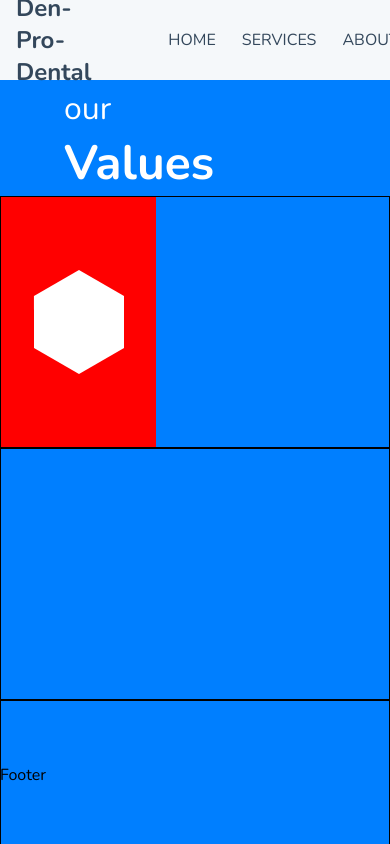
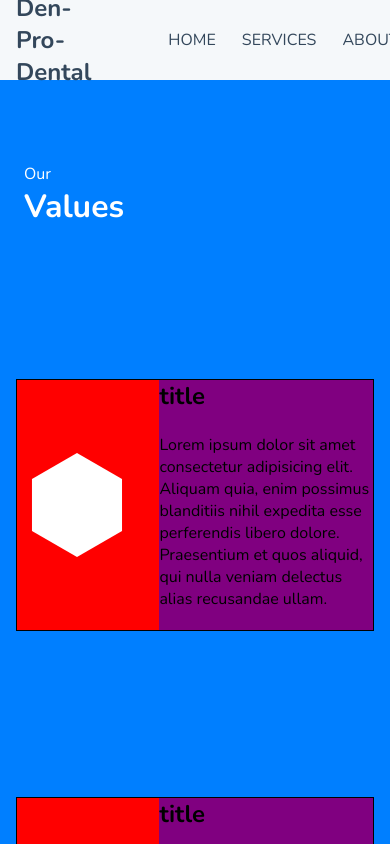
Before and after one commit to CodeJeffreyG/Den-Pro-Dental, a React (Create React App) app: page /about in a window 390 px wide. Shown: the top 844 px of the page. Built offline with nearby package versions, Linux system fonts and the light colour scheme.

Commit message:
mobile size media

```diff
--- a/src/components/About/About.jsx
+++ b/src/components/About/About.jsx
@@ -1,6 +1,7 @@
 import React from "react";
 import aboutData from "./aboutData";
-import HexagonIcon from "@mui/icons-material/Hexagon";
+import AboutTitle from "./AboutTitle";
+import AboutValues from "./AboutValues";
 
 import "./about.scss";
 
@@ -9,22 +10,13 @@ const About = () => {
 
   return (
     <div className="about-container">
-      <head className="about-title-container">
-        <p>our</p>
-        <h2>Values</h2>
-      </head>
-      <div className="value-container">
-        <div className="value-icon-container">
-          <HexagonIcon
-            sx={{ fontSize: 120, color: "#FFFFFF", transform: "rotate(30deg)" }}
-          ></HexagonIcon>
-        </div>
-      </div>
-      <div className="value-container"></div>
-      <div className="value-container"></div>
-      <div className="value-container"></div>
-      <div className="value-container"></div>
-      <div className="value-container"></div>
+      <AboutTitle />
+      <AboutValues />
+      <AboutValues />
+      <AboutValues />
+      <AboutValues />
+      <AboutValues />
+      <AboutValues />
     </div>
   );
 };
--- /dev/null
+++ b/src/components/About/AboutTitle.jsx
@@ -0,0 +1,13 @@
+import React from "react";
+import "./about.scss";
+
+const AboutTitle = () => {
+  return (
+    <head className="about-title-container">
+      <p>Our</p>
+      <h2>Values</h2>
+    </head>
+  );
+};
+
+export default AboutTitle;
--- /dev/null
+++ b/src/components/About/AboutValues.jsx
@@ -0,0 +1,26 @@
+import React from "react";
+import HexagonIcon from "@mui/icons-material/Hexagon";
+import "./about.scss";
+const AboutValues = () => {
+  return (
+    <div className="value-container">
+      <div className="value-icon-container">
+        <HexagonIcon
+          sx={{ fontSize: 120, color: "#FFFFFF", transform: "rotate(30deg)" }}
+        ></HexagonIcon>
+      </div>
+      <main>
+        <h2>title</h2>
+        <br />
+        <p>
+          Lorem ipsum dolor sit amet consectetur adipisicing elit. Aliquam quia,
+          enim possimus blanditiis nihil expedita esse perferendis libero
+          dolore. Praesentium et quos aliquid, qui nulla veniam delectus alias
+          recusandae ullam.
+        </p>
+      </main>
+    </div>
+  );
+};
+
+export default AboutValues;
--- a/src/components/About/about.scss
+++ b/src/components/About/about.scss
@@ -1,7 +1,6 @@
 .about-container {
   display: flex;
   flex-wrap: wrap;
-  justify-content: space-around;
   width: 100%;
   height: calc(100vh - 160px);
   background-color: #007fff;
@@ -35,6 +34,7 @@
   }
 
   .value-container {
+    display: flex;
     width: 500px;
     height: 250px;
     border: 1px solid black;
@@ -42,15 +42,56 @@
 
     .value-icon-container {
       display: flex;
-      justify-content: center;
       align-items: center;
       width: 40%;
       height: 100%;
       background-color: red;
+    }
 
-      .hexagon {
-        font-size: large;
+    .value-container, main {
+      display: flex;
+      flex-direction: column;
+      width: 60%;
+      height: 100%;
+      background-color: purple;
+    }
+  }
+}
+
+@media screen and (min-width: 320px) {
+  .about-container {
+    height: calc(350vh - 160px);
+
+    .about-title-container {
+      height: 100px;
+
+      .about-title-container,
+      p {
+        font-size: 1rem;
+      }
+
+      .about-title-container,
+      h2 {
+        font-size: 2rem;
+        font-weight: bold;
+      }
+
+      .about-title-container,
+      p,
+      h2 {
+        margin-left: 1.5rem;
+        color: #ffffff;
       }
     }
   }
+
+  .value-container {
+    margin: 1rem;
+
+    .value-icon-container {
+      width: 40%;
+      height: 100%;
+      background-color: red;
+    }
+  }
 }
--- a/src/components/About/aboutData.js
+++ b/src/components/About/aboutData.js
@@ -3,33 +3,7 @@ import secondImage from "../public-static/secondpic.webp";
 import thirdImage from "../public-static/thirdpic.webp";
 
 const aboutData = [
-  {
-    id: 1,
-    img: firstImage,
-    title: "Knowledge",
-    text: "Our technicians are experienced in all forms of dental equipment; ranging from hand pieces, water and pneumatic systems, hydraulic and electrical chairs, vacuum pumps and air compressors, to building offices from scratch. We pride ourselves in getting our customers up and running in the same day, and doing what it takes to get the job done.",
-    faq: "Why Should I Choose You?",
-    answer:
-      "As a small, family-owned business, we know what it's like to be an average working American. We provide our customers with extraordinary care, top-notch equipment, and fair prices. With our dedicated and loyal employees we've been able to provide the best of the best in dental services.",
-  },
-  {
-    id: 2,
-    img: secondImage,
-    title: "Diversity",
-    text: "We serve a wide range of clientele. From dentists to vets, and even to tattoo artists, we will be there when you need us. ",
-    faq: "Do You Keep Parts On Hand?",
-    answer:
-      "Absolutely. When servicing multiple offices you have to make sure you come prepared for any issue. We carry more parts in our trucks than any other company.",
-  },
-  {
-    id: 3,
-    img: thirdImage,
-    title: "Reliability",
-    text: "Den Pro Dental Supply is prepared to install and/or relocate equipment in your office at all times with our multiple vehicles that are stocked with the proper tools and parts to keep you going. Servicing the tri-state area, we can get you to where you want to be.",
-    faq: "Do You Remove And/Or Take Old Equipment?",
-    answer:
-      "Yes, we can move your office from one location to another and set you up for success. If you have equipment that you no longer want/need, you can absolutely give us a call to discuss taking it off your hands.",
-  },
+
 ];
 
 export default aboutData;
```
Also changed, not shown: src/components/AboutCard/AboutCard.jsx (deleted, +0 -24 lines), src/components/AboutCard/aboutcard.scss (deleted, +0 -49 lines), src/components/AboutFaqCard/AboutFaqCard.jsx (deleted, +0 -36 lines), src/components/AboutFaqCard/aboutfaqcard.scss (deleted, +0 -40 lines).
